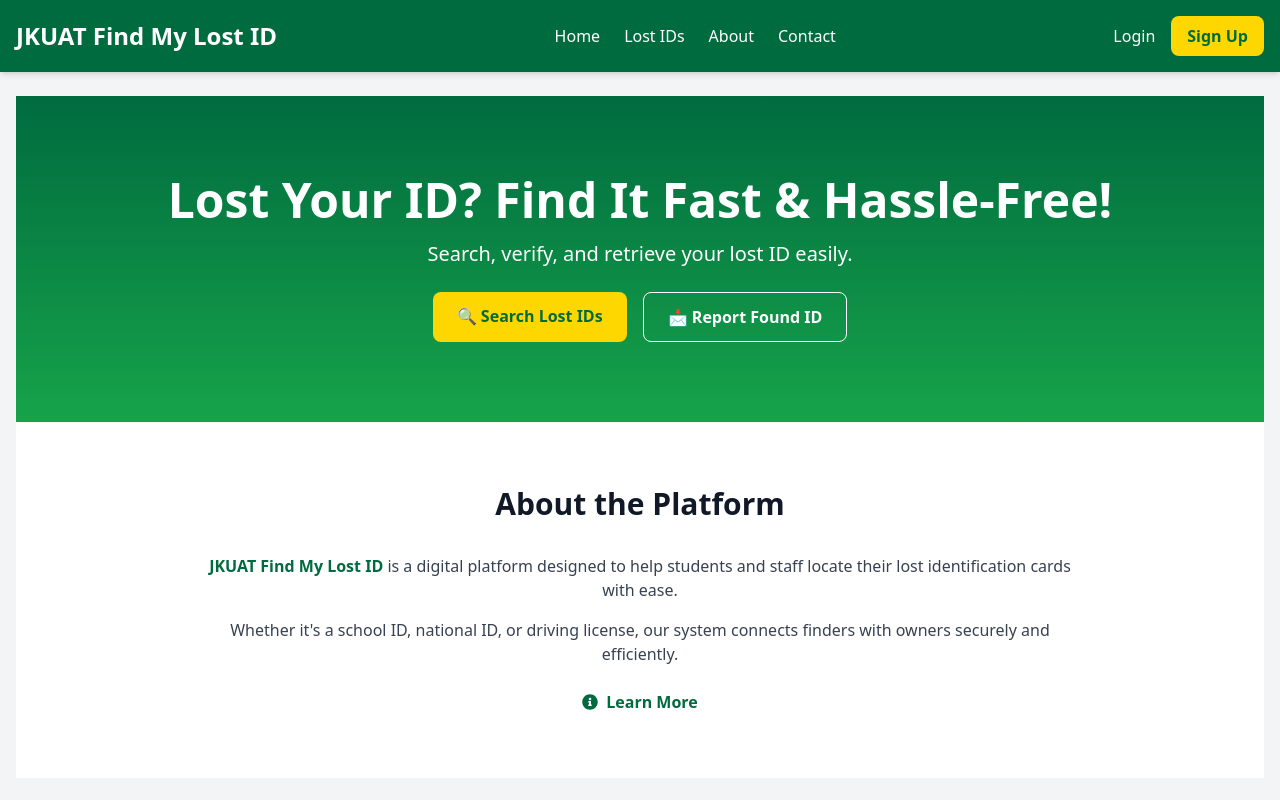
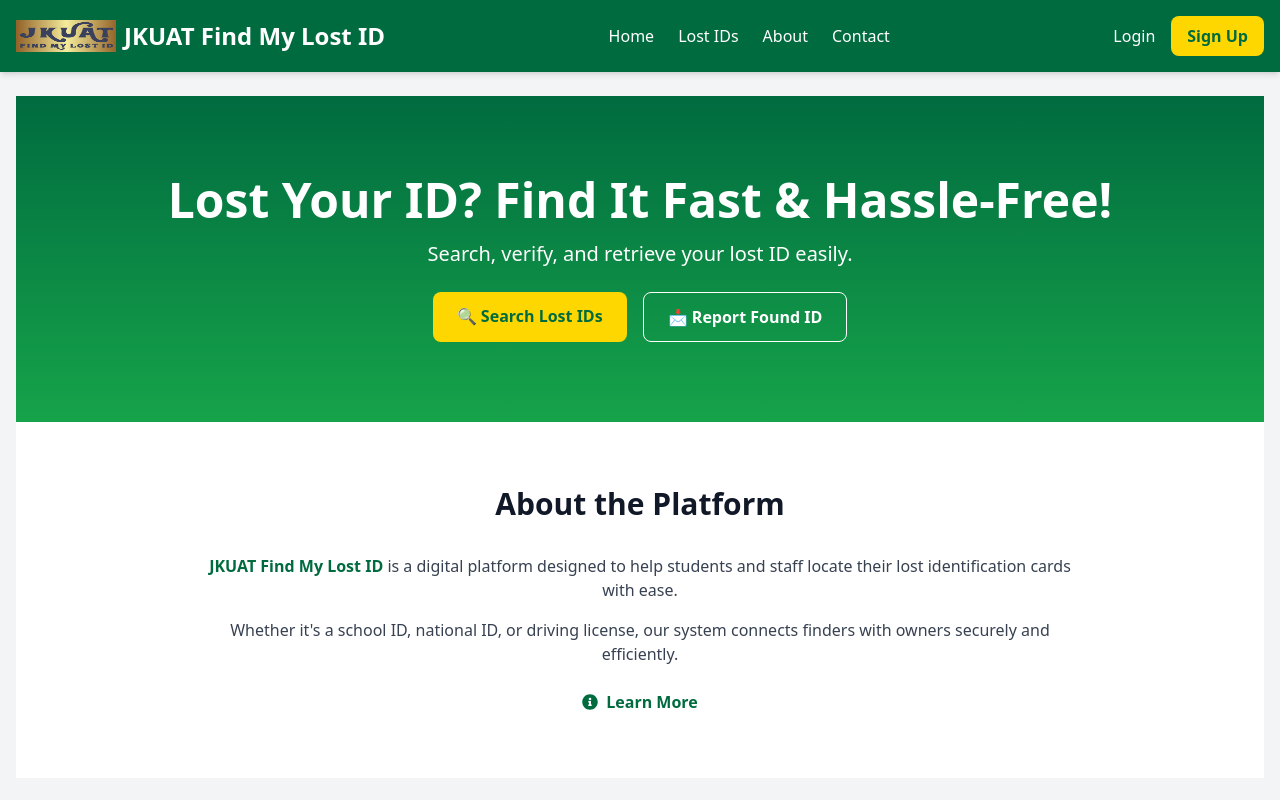
Before and after one commit to jaksoftwares/jdmlid, a Next.js app in the folder frontend/: page / in a window 1280 px wide. Shown: the top 800 px of the page. Built offline with nearby package versions, Linux system fonts and the light colour scheme.

Commit message:
addition of the logo

```diff
--- a/frontend/src/components/Header.tsx
+++ b/frontend/src/components/Header.tsx
@@ -2,7 +2,8 @@
 import { useState } from "react";
 import Link from "next/link";
 import { FiMenu, FiX, FiUser } from "react-icons/fi";
-import { useAuth } from "@/contexts/AuthContext"; // Import useAuth()
+import { useAuth } from "@/contexts/AuthContext";
+import Image from "next/image";
 
 const Header = () => {
   const { user, logout } = useAuth(); // Get user and logout function from context
@@ -15,10 +16,17 @@ const Header = () => {
       <div className="container mx-auto flex justify-between items-center px-4">
         {/* Logo */}
         <Link href="/" className="flex items-center">
-          <h1 className="text-2xl font-bold hover:text-jkuatYellow transition duration-300">
-            JKUAT Find My Lost ID
-          </h1>
-        </Link>
+        <Image
+          src="/logo.png"
+          height={8}
+          width={100}
+          alt="JKUAT Find My Lost ID Logo"
+          className="h-8 mr-2" // Adjust the size and margin as needed
+        />
+        <h1 className="text-2xl font-bold hover:text-jkuatYellow transition duration-300">
+          JKUAT Find My Lost ID
+        </h1>
+      </Link>
 
         {/* Desktop Navigation */}
         <nav className="hidden md:flex space-x-6">
```
